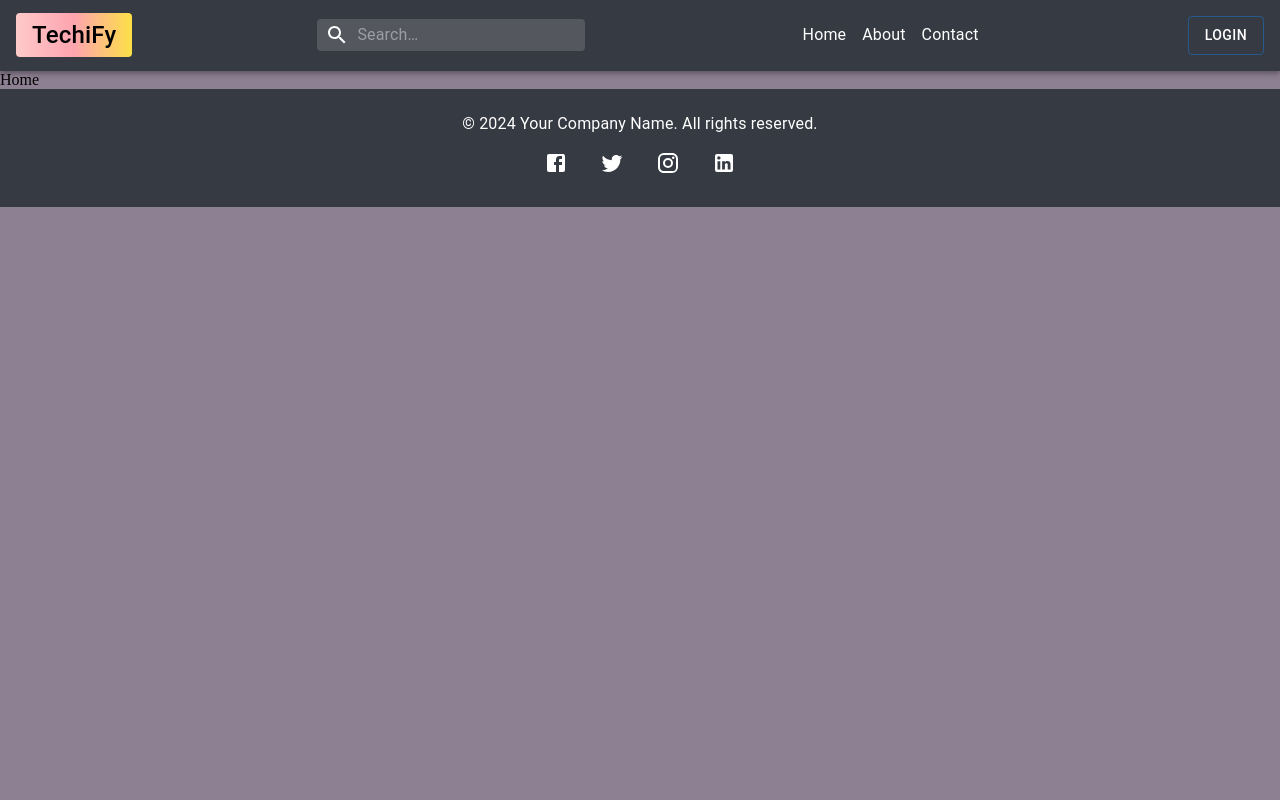
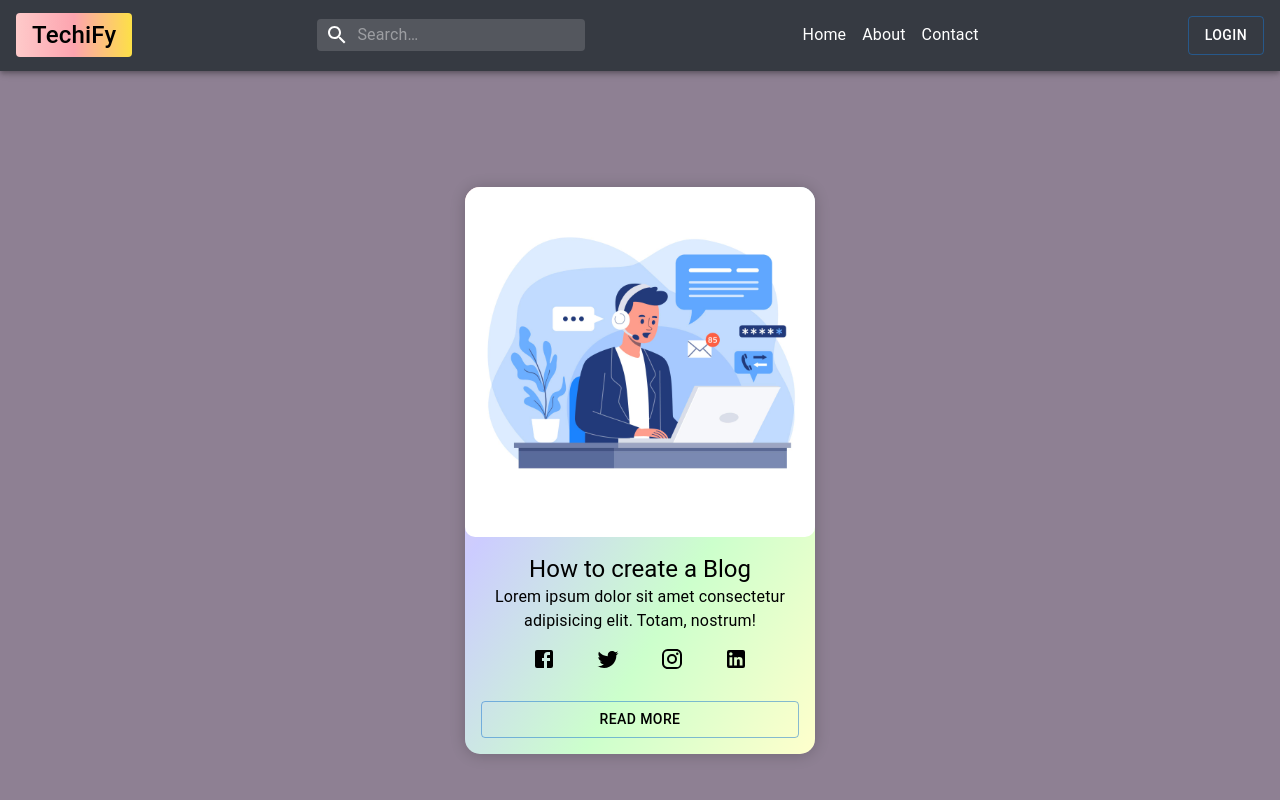
Before and after one commit to 9090856788/Blog-Application, a React (Vite) app in the folder Client/: page / in a window 1280 px wide. Shown: the top 800 px of the page. Built offline with nearby package versions, Linux system fonts and the light colour scheme.

Commit message:
created blog post card

```diff
--- a/Client/src/components/Header.jsx
+++ b/Client/src/components/Header.jsx
@@ -1,7 +1,6 @@
 /* eslint-disable no-unused-vars */
 import React, { useState } from "react";
 import { alpha } from "@mui/material/styles";
-// import { FaMoon } from "react-icons/fa";
 import { Link } from "react-router-dom";
 import SearchIcon from "@mui/icons-material/Search";
 import MenuIcon from "@mui/icons-material/Menu";
@@ -184,7 +183,6 @@ const Header = () => {
               marginTop: { xs: 1, sm: 0 },
             }}
           >
-
             <Link to="/login">
               <Button
                 variant="outlined"
--- /dev/null
+++ b/Client/src/components/PostCard.jsx
@@ -0,0 +1,109 @@
+/* eslint-disable no-unused-vars */
+// src/components/PostCard.js
+import React from "react";
+import { Box, Button, Typography, SvgIcon } from "@mui/material";
+import { Facebook, Twitter, Instagram, LinkedIn } from "@mui/icons-material";
+
+const PostCard = () => {
+  return (
+    <>
+      <Box
+        name="Container"
+        sx={{
+          display: "flex",
+          justifyContent: "center",
+          alignItems: "center",
+          height: "100vh",
+          boxShadow: "14 14 15 rgba(0, 0, 0, 0.2)",
+        }}
+      >
+        <Box
+          name="Card Container"
+          sx={{
+            width: "350px",
+            // height: "480px",
+            boxShadow: "0 1px 15px rgba(0, 0, 0, 0.2)",
+            borderRadius: "15px",
+            backdropFilter: "blur(10px)",
+            overflow: "hidden",
+            background:
+              "linear-gradient(to bottom right, #ffcccc, #ccccff, #ccffcc, #ffffcc)",
+          }}
+        >
+          <Box
+            sx={{
+              left: "20px",
+              right: "20px",
+              display: "flex",
+              justifyContent: "center",
+              overflow: "hidden",
+            }}
+          >
+            <img
+              src="/img/contact.jpg" // Replace with your image URL
+              alt="Blog Image"
+              style={{
+                width: "100%",
+                // height: "auto",
+                borderRadius: "10px",
+              }}
+            />
+          </Box>
+          <Box
+            sx={{
+              marginTop: 2,
+              left: "20px",
+              right: "20px",
+              textAlign: "center",
+            }}
+          >
+            <Typography className="title" variant="h5" sx={{ color: "#000" }}>
+                How to create a Blog
+            </Typography>
+            <Typography className="text" sx={{ color: "#000" }}>
+                Lorem ipsum dolor sit amet consectetur adipisicing elit. Totam, nostrum!
+            </Typography>
+          </Box>
+          <Box>
+            <Box
+              sx={{
+                display: "flex",
+                justifyContent: "center",
+                alignItems: "center",
+                margin: 1,
+              }}
+            >
+              <Button className="social-button social-button1">
+                <SvgIcon component={Facebook} sx={{ color: "#000" }} />
+              </Button>
+
+              <Button className="social-button social-button1">
+                <SvgIcon component={Twitter} sx={{ color: "#000" }} />
+              </Button>
+
+              <Button className="social-button social-button1">
+                <SvgIcon component={Instagram} sx={{ color: "#000" }} />
+              </Button>
+
+              <Button className="social-button social-button1">
+                <SvgIcon component={LinkedIn} sx={{ color: "#000" }} />
+              </Button>
+            </Box>
+            <Box sx={{ display: "flex", alignItems: "center" }}>
+              <Button
+                className="view-more-button"
+                fullWidth
+                variant="outlined"
+                sx={{ color: "#000", margin: 2 }}
+              >
+                Read More
+              </Button>
+            </Box>
+          </Box>
+        </Box>
+      </Box>
+    </>
+  );
+};
+
+export default PostCard;
--- a/Client/src/pages/Home.jsx
+++ b/Client/src/pages/Home.jsx
@@ -1,8 +1,13 @@
 /* eslint-disable no-unused-vars */
 import React from "react";
+import PostCard from "../components/PostCard";
 
 const Home = () => {
-  return <>Home</>;
+  return (
+    <>
+      <PostCard/>
+    </>
+  )
 };
 
 export default Home;
```
